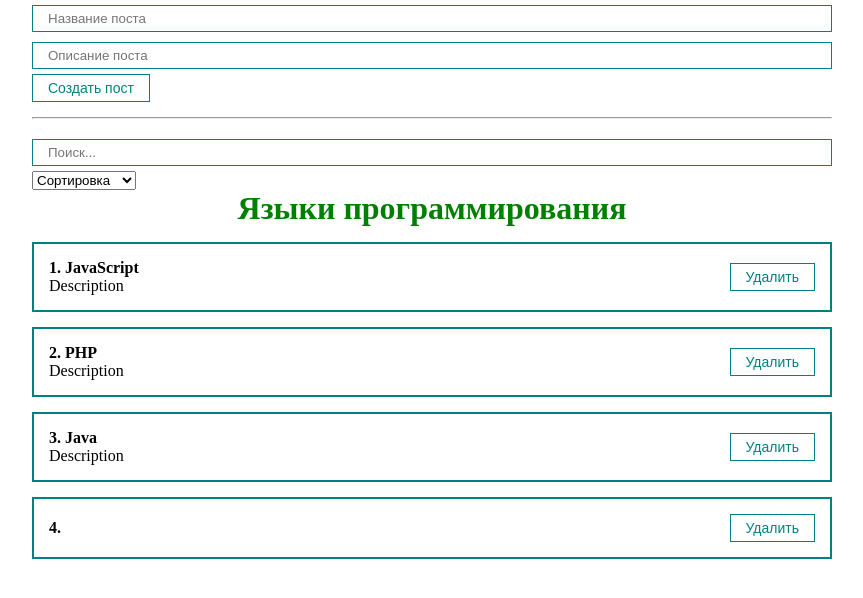
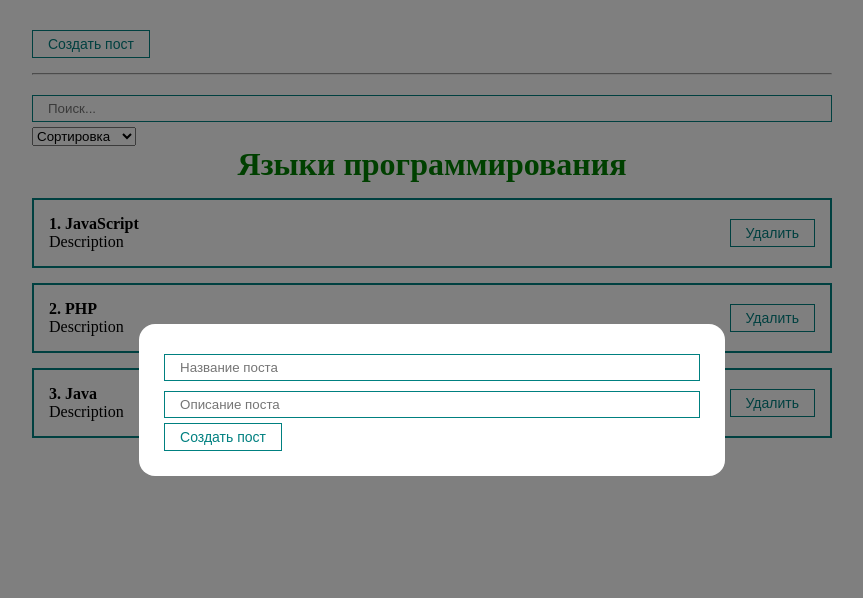
Before and after one commit to WalkingFrozenFish/react-fundamental, a React (Create React App) app: page / in a window 1280 px wide. Both pictures are taken after a click on the button "Создать пост". Shown: the top 598 px of the page, without its empty margins (208-1071 px from the left). Built offline with nearby package versions, Linux system fonts and the light colour scheme.

Commit message:
Конспект

```diff
--- a/src/App.jsx
+++ b/src/App.jsx
@@ -2,6 +2,8 @@
 import PostFilter from './components/PostFilter.jsx';
 import PostForm from './components/PostForm.jsx';
 import PostList from './components/PostList.jsx';
+import MyButton from './components/UI/button/MyButton.jsx';
+import MyModal from './components/UI/modal/MyModal.jsx';
 
 import "./styles/App.css";
 
@@ -13,6 +15,8 @@
   ]);
 
   const [filter, setFilter] = useState({ sort: "", query: "" });
+
+  const [modal, setModal] = useState(false)
 
   const sortedPosts = useMemo(() => {
     console.log("Функция сортировки постов отработала");
@@ -28,16 +32,19 @@
 
   const createPost = (newPost) => {
     setPosts([...posts, newPost])
+    setModal(false);
   }
 
   const removePost = (post) => {
     setPosts(posts.filter(p => p.id !== post.id))
   }
 
-
   return (
     <div className='App'>
-      <PostForm create={createPost} />
+      <MyButton style={{ marginTop: 30 }} onClick={() => setModal(true)}>Создать пост</MyButton>
+      <MyModal visible={modal} setVisible={setModal}>
+        <PostForm create={createPost} />
+      </MyModal>
       <hr style={{ margin: "15px 0" }} />
       <PostFilter
         filter={filter}
--- /dev/null
+++ b/src/components/UI/modal/MyModal.jsx
@@ -0,0 +1,20 @@
+import React from 'react';
+import MyButton from '../button/MyButton';
+import classes from "./MyModal.module.css";
+
+const MyModal = ({ children, visible, setVisible }) => {
+
+    const rootClasses = [classes.myModal]
+
+    if (visible) {
+        rootClasses.push(classes.active)
+    }
+
+    return (
+        <div className={rootClasses.join(" ")} onClick={() => setVisible(false)}>
+            <div className={classes.myModalContent} onClick={e => e.stopPropagation()}>{children}</div>
+        </div>
+    );
+};
+
+export default MyModal;
--- /dev/null
+++ b/src/components/UI/modal/MyModal.module.css
@@ -0,0 +1,22 @@
+.myModal {
+    position: fixed;
+    top: 0;
+    bottom: 0;
+    right: 0;
+    left: 0;
+    display: none;
+    background: rgba(0, 0, 0, 0.5);
+}
+
+.myModalContent {
+    padding: 25px;
+    background-color: #fff;
+    border-radius: 16px;
+    min-width: 250px;
+}
+
+.myModal.active {
+    display: flex;
+    justify-content: center;
+    align-items: center;
+}
```
Also changed, not shown: конспект/18.txt (added).
